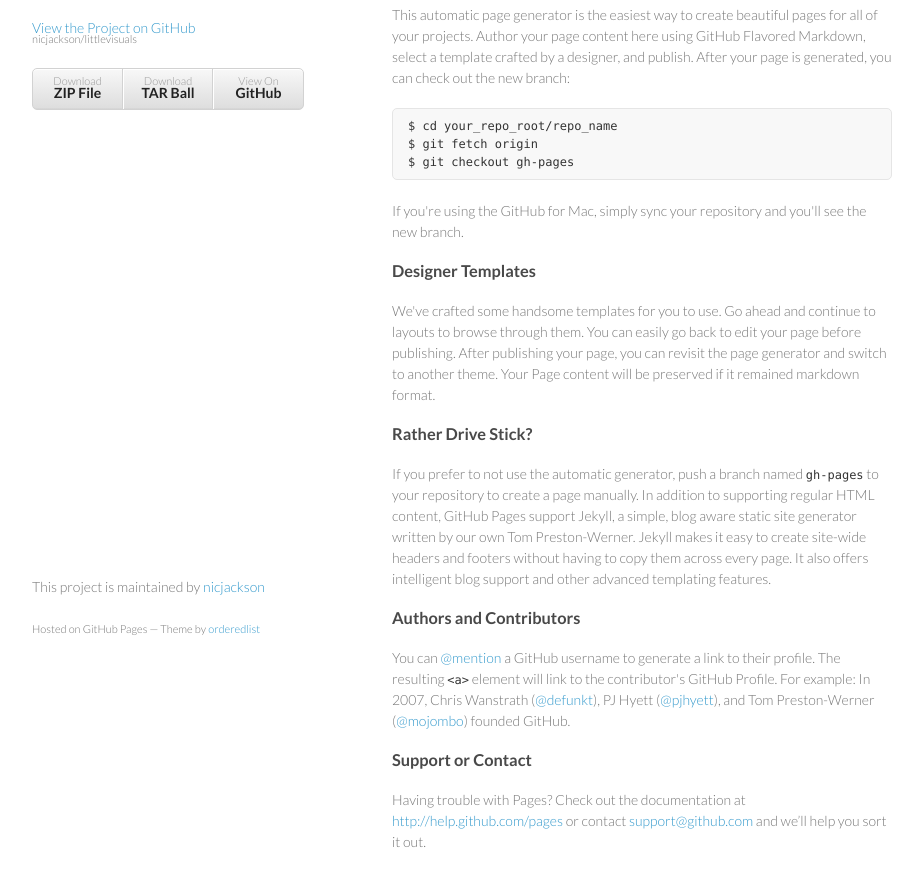
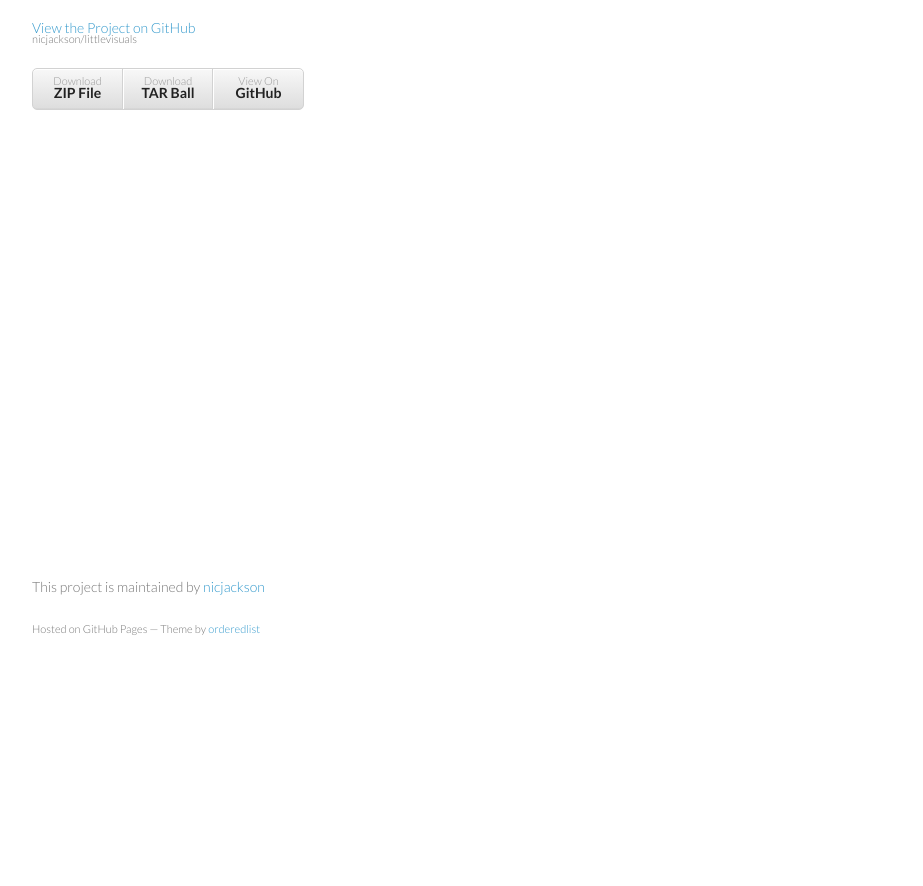
Before and after one commit to nicjackson/littlevisuals, a plain HTML site: page index.html in a window 1280 px wide. Shown: the part 92-978 px from the top of the page, without its empty margins (178-1101 px from the left). After the commit the page ends 800 px from the top, so only its background shows below. Drawn offline with Linux system fonts and the light colour scheme.

Commit message:
Removed text

```diff
--- a/index.html
+++ b/index.html
@@ -31,34 +31,7 @@
         <h3>
 <a name="welcome-to-github-pages" class="anchor" href="#welcome-to-github-pages"><span class="octicon octicon-link"></span></a>Welcome to GitHub Pages.</h3>
 
-<p>This automatic page generator is the easiest way to create beautiful pages for all of your projects. Author your page content here using GitHub Flavored Markdown, select a template crafted by a designer, and publish. After your page is generated, you can check out the new branch:</p>
 
-<pre><code>$ cd your_repo_root/repo_name
-$ git fetch origin
-$ git checkout gh-pages
-</code></pre>
-
-<p>If you're using the GitHub for Mac, simply sync your repository and you'll see the new branch.</p>
-
-<h3>
-<a name="designer-templates" class="anchor" href="#designer-templates"><span class="octicon octicon-link"></span></a>Designer Templates</h3>
-
-<p>We've crafted some handsome templates for you to use. Go ahead and continue to layouts to browse through them. You can easily go back to edit your page before publishing. After publishing your page, you can revisit the page generator and switch to another theme. Your Page content will be preserved if it remained markdown format.</p>
-
-<h3>
-<a name="rather-drive-stick" class="anchor" href="#rather-drive-stick"><span class="octicon octicon-link"></span></a>Rather Drive Stick?</h3>
-
-<p>If you prefer to not use the automatic generator, push a branch named <code>gh-pages</code> to your repository to create a page manually. In addition to supporting regular HTML content, GitHub Pages support Jekyll, a simple, blog aware static site generator written by our own Tom Preston-Werner. Jekyll makes it easy to create site-wide headers and footers without having to copy them across every page. It also offers intelligent blog support and other advanced templating features.</p>
-
-<h3>
-<a name="authors-and-contributors" class="anchor" href="#authors-and-contributors"><span class="octicon octicon-link"></span></a>Authors and Contributors</h3>
-
-<p>You can <a href="https://github.com/blog/821" class="user-mention">@mention</a> a GitHub username to generate a link to their profile. The resulting <code>&lt;a&gt;</code> element will link to the contributor's GitHub Profile. For example: In 2007, Chris Wanstrath (<a href="https://github.com/defunkt" class="user-mention">@defunkt</a>), PJ Hyett (<a href="https://github.com/pjhyett" class="user-mention">@pjhyett</a>), and Tom Preston-Werner (<a href="https://github.com/mojombo" class="user-mention">@mojombo</a>) founded GitHub.</p>
-
-<h3>
-<a name="support-or-contact" class="anchor" href="#support-or-contact"><span class="octicon octicon-link"></span></a>Support or Contact</h3>
-
-<p>Having trouble with Pages? Check out the documentation at <a href="http://help.github.com/pages">http://help.github.com/pages</a> or contact <a href="mailto:support@github.com">support@github.com</a> and we’ll help you sort it out.</p>
       </section>
       <footer>
         <p>This project is maintained by <a href="https://github.com/nicjackson">nicjackson</a></p>
```
